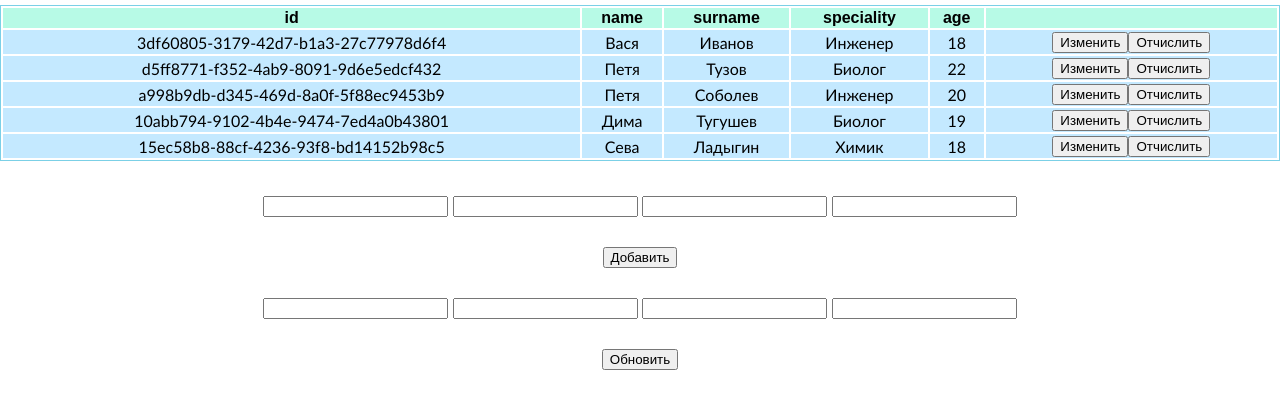
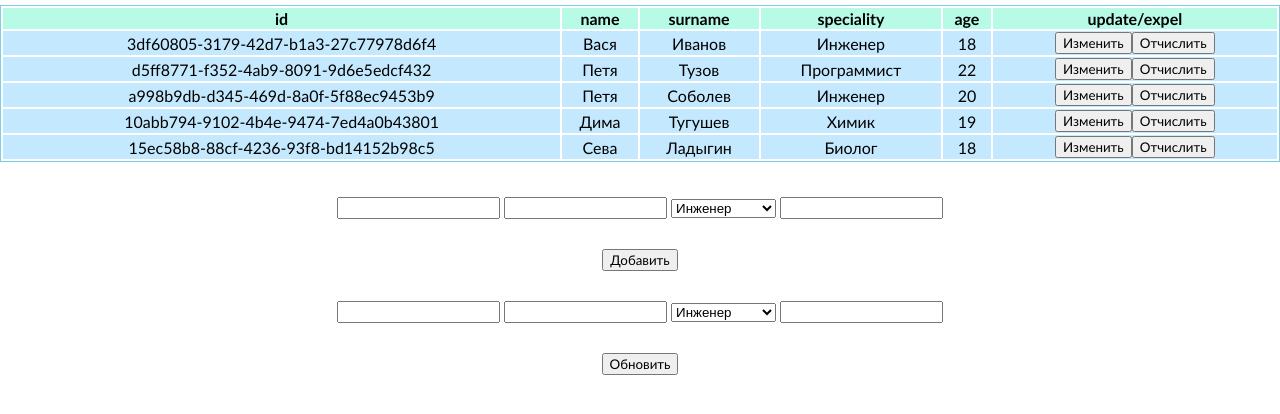
Before and after one commit to fishok11/student, a plain HTML site: page index.html in a window 1280 px wide. Drawn offline with Linux system fonts and the light colour scheme.

Commit message:
drop down

```diff
--- a/css/style.css
+++ b/css/style.css
@@ -22,9 +22,9 @@ body {
     flex-direction: column;
 }
 input, button, body {
-    font-family: 'Ubuntu', sans-serif;
+    font-family: 'Gill Sans', 'Gill Sans MT', Calibri, 'Trebuchet MS', sans-serif;;
 }
-td{
+td {
     text-align: center;
     font-family: 'Gill Sans', 'Gill Sans MT', Calibri, 'Trebuchet MS', sans-serif;
 }
--- a/index.html
+++ b/index.html
@@ -14,19 +14,18 @@
 
     </table>
 
+    <div class="body-content">
         <div>
             <div class="input-container">
                 <form action="" name="formAdd">
-                <!-- <label for="name" class="label"></label> -->
                     <input type="text" class="input" name="name" value="">
 
-                <!-- <label for="surname" class="label"></label> -->
                     <input type="text" class="input" name="surname" value="">
 
-                <!-- <label for="speciality" class="label"></label> -->
-                <input type="text" class="input" name="speciality" value="">
+                    <!-- <input type="text" class="input" name="speciality" value=""> -->
 
-                <!-- <label for="age" class="label"></label> -->
+                    <select class="select-speciality-add" id="" value=""></select>
+
                     <input type="text" class="input" name="age" value="">
                 </form>
             </div>
@@ -36,21 +35,21 @@
                     <button class="button-add">Добавить</button>
                 </div>
             </div>
+        </div>
 
+        <div>
             <div class="input-container">
                 <form action="" name="formUpdate">
                     <input type="hidden" name="id" value="">
 
-                <!-- <label for="name" class="label"></label> -->
                     <input type="text" class="input" name="name" value="">
 
-                <!-- <label for="surname" class="label"></label> -->
                     <input type="text" class="input" name="surname" value="">
 
-                <!-- <label for="speciality" class="label"></label> -->
-                <input type="text" class="input" name="speciality" value="">
+                    <!-- <input type="text" class="input" name="speciality" value=""> -->
 
-                <!-- <label for="age" class="label"></label> -->
+                    <select class="select-speciality" id="" value=""></select>
+
                     <input type="text" class="input" name="age" value="">
                 </form>
             </div>
@@ -58,7 +57,7 @@
             <div class="button-container button-container-save">
                 <button class="button-save">Обновить</button>
             </div>
-
+        </div>
     </div>
     <script src="js/study.js"></script>
 </body>
--- a/js/study.js
+++ b/js/study.js
@@ -165,10 +165,10 @@ console.log(arrNumber)
 // ********************* database.js *********************
 
 const Specs = {
-    "22.01": "Инженер",
-    "23.15": "Программист",
-    "25.15": "Химик",
-    "23.15": "Биолог",
+    "1": "Инженер",
+    "2": "Программист",
+    "3": "Химик",
+    "4": "Биолог",
 }
 
 
@@ -179,23 +179,50 @@ const Specs = {
 let students = [];
 
 students.push(
-    new Student({name: "Вася", surname: "Иванов", speciality: "22.01", age: 18})
+    new Student({name: "Вася", surname: "Иванов", speciality: "1", age: 18})
 );
 students.push(
-    new Student({name: "Петя", surname: "Тузов", speciality: "23.15", age: 22})
+    new Student({name: "Петя", surname: "Тузов", speciality: "2", age: 22})
 );
 students.push(
-    new Student({name: "Петя", surname: "Соболев", speciality: "22.01", age: 20})
+    new Student({name: "Петя", surname: "Соболев", speciality: "1", age: 20})
 );
 students.push(
-    new Student({name: "Дима", surname: "Тугушев", speciality: "23.15", age: 19})
+    new Student({name: "Дима", surname: "Тугушев", speciality: "3", age: 19})
 );
 students.push(
-    new Student({name: "Сева", surname: "Ладыгин", speciality: "25.15", age: 18})
+    new Student({name: "Сева", surname: "Ладыгин", speciality: "4", age: 18})
 );
 
 
 generateTable(students)
+
+
+
+let selectAdd = document.querySelector(".select-speciality-add");
+
+for (let key in Specs) {
+    let option = document.createElement("option");
+
+    option.setAttribute("value", key);
+
+    option.innerHTML = Specs[key]
+
+    selectAdd.append(option);
+}
+
+let selectUpdate = document.querySelector(".select-speciality");
+
+for (let key in Specs) {
+    let option = document.createElement("option");
+
+    option.setAttribute("value", key);
+
+    option.innerHTML = Specs[key]
+
+    selectUpdate.append(option);
+}
+
 
 
 function generateTable(students) {
@@ -217,11 +244,11 @@ function generateTable(students) {
 
     let student = students[0]
 
-    let tr = document.createElement('tr');
+    let tr = document.createElement("tr");
 
         for (let key in student) {
             if (key !== "available") {
-                let th = document.createElement('th');
+                let th = document.createElement("th");
 
                 th.innerHTML = key
 
@@ -229,11 +256,15 @@ function generateTable(students) {
             }
         }
 
-    let thButton = document.createElement('th');
+    let thButton = document.createElement("th");
+
+    thButton.innerHTML = "update/expel"
 
     tr.append(thButton);
 
     thead.append(tr);
+
+
 
     let tbody = document.querySelector("tbody")
 
@@ -247,13 +278,15 @@ function generateTable(students) {
 
     table.append(tbody)
 
+
+
     for (let student of students) {
         if (student.isAvailable() === true) {
-            let tr = document.createElement('tr');
+            let tr = document.createElement("tr");
 
             for (let column in student) {
                 if (column !== "available") {
-                    let td = document.createElement('td');
+                    let td = document.createElement("td");
 
                     if (column === "speciality") {
                         td.innerHTML = Specs[student[column]]
@@ -265,9 +298,11 @@ function generateTable(students) {
                 }
             }
 
-            let buttonUpdate = document.createElement('button');
 
-            let tdButton = document.createElement('td');
+
+            let buttonUpdate = document.createElement("button");
+
+            let tdButton = document.createElement("td");
 
             buttonUpdate.classList.add("button-update")
 
@@ -280,7 +315,7 @@ function generateTable(students) {
                 form.id.value = oneStudent.id
                 form.name.value = oneStudent.name
                 form.surname.value = oneStudent.surname
-                form.speciality.value = oneStudent.speciality
+                selectUpdate.value = oneStudent.speciality
                 form.age.value = oneStudent.age
             }
 
@@ -290,7 +325,7 @@ function generateTable(students) {
 
 
 
-            let buttonExpel = document.createElement('button');
+            let buttonExpel = document.createElement("button");
 
             buttonExpel.classList.add("button-expel")
 
@@ -307,6 +342,7 @@ function generateTable(students) {
             tr.append(tdButton);
 
 
+
             tbody.append(tr);
         }
     }
@@ -315,7 +351,7 @@ function generateTable(students) {
 document.querySelector(".button-add").addEventListener("click", function() {
     const form = document.querySelector("[name = 'formAdd']")
     students.push(
-        new Student({id:generateUUID(), name: form.name.value, surname: form.surname.value, speciality: form.speciality.value, age: form.age.value})
+        new Student({ name: form.name.value, surname: form.surname.value, speciality: selectAdd.value, age: form.age.value})
     );
     generateTable(students)
 });
@@ -326,7 +362,7 @@ document.querySelector(".button-save").addEventListener("click", function() {
     students.find(student => studentId === student.id).update({
         name: form.name.value,
         surname: form.surname.value,
-        speciality: form.speciality.value,
+        speciality: selectUpdate.value,
         age: form.age.value
     });
     generateTable(students)
```
Lines whose indentation alone changed are shown as unchanged.
